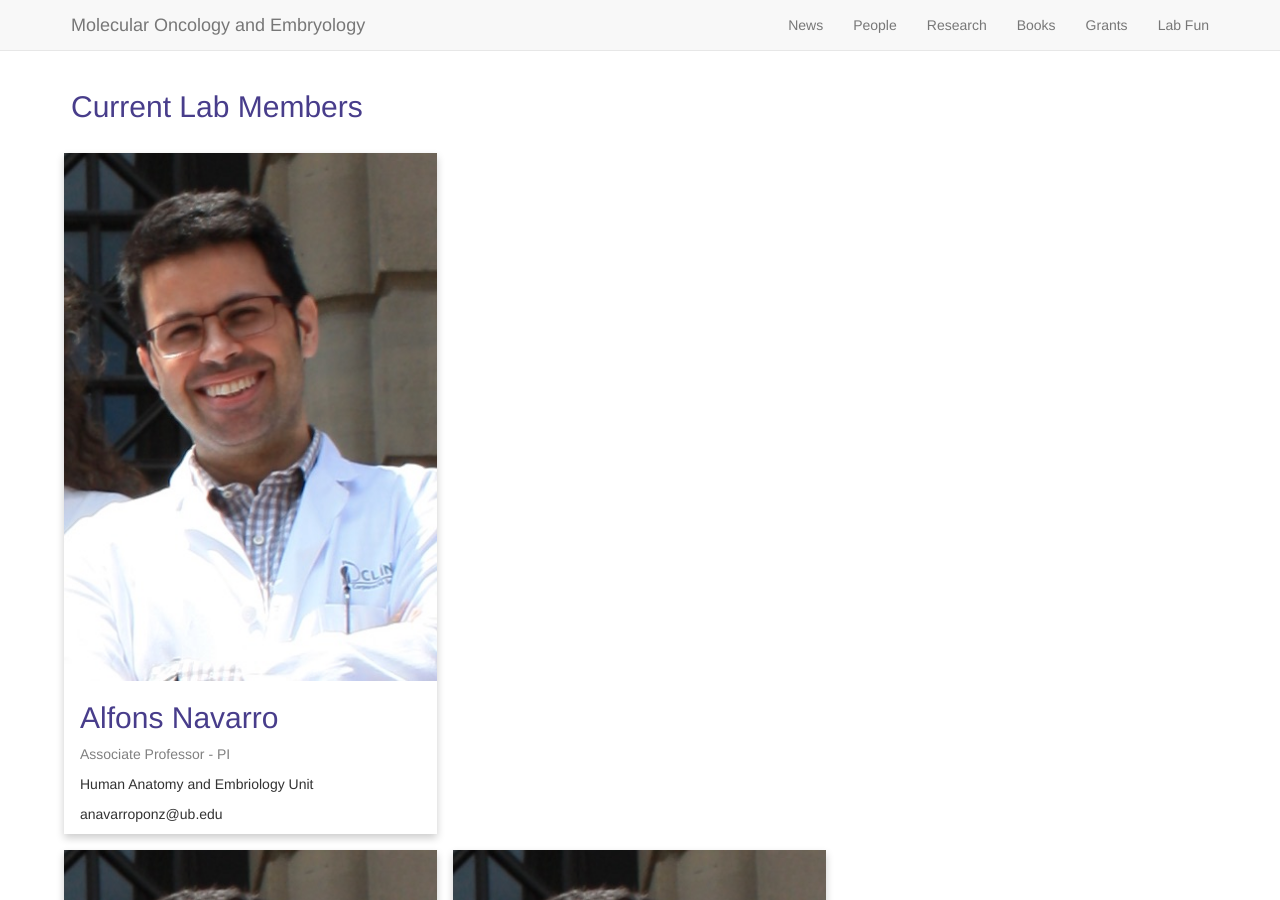
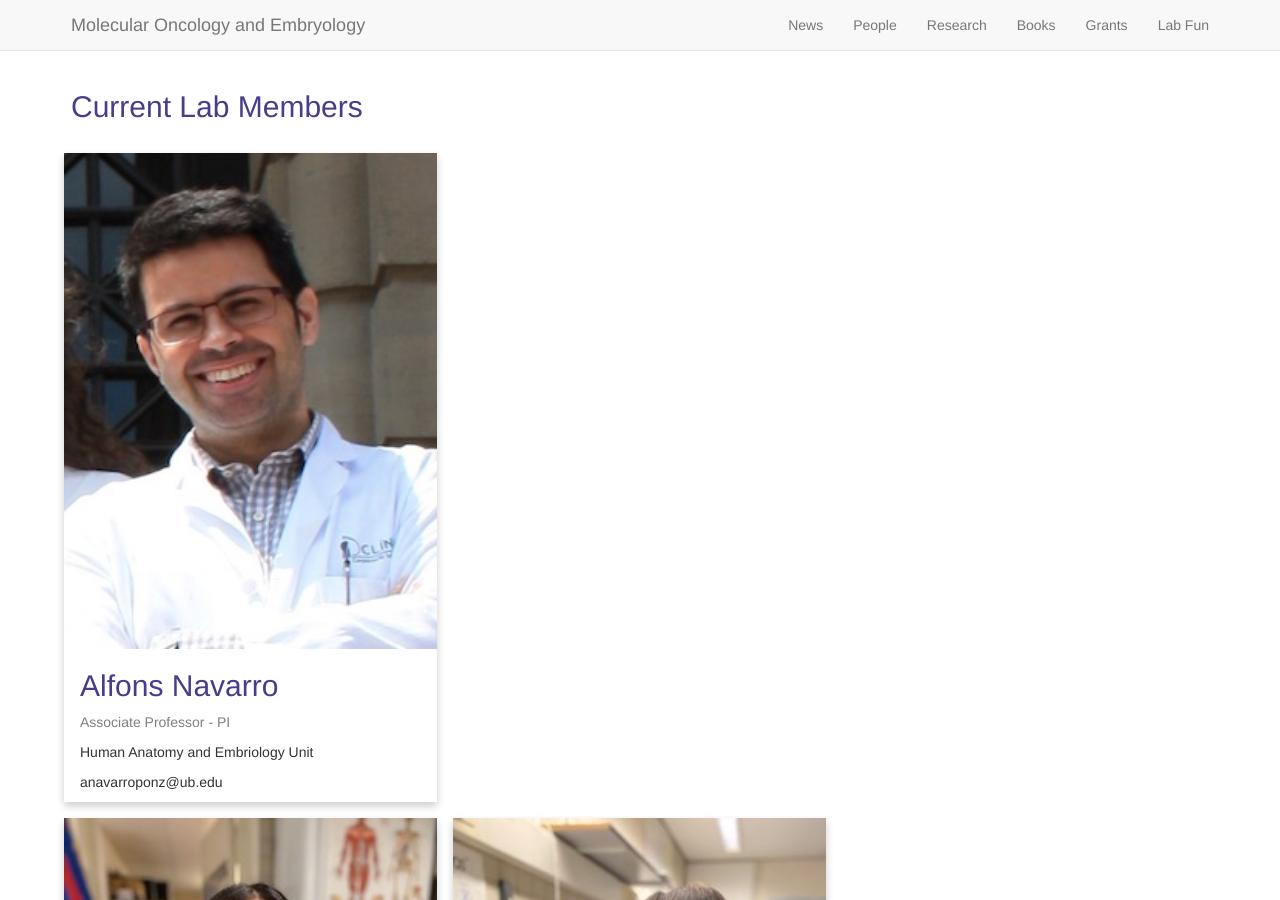
Before and after one commit to AlfonsNavarro/lab, a Jekyll site: the page built from pages/people_test2.md, in a window 1280 px wide and 900 px high. Built offline with Jekyll 4.4.1, drawn with Linux system fonts in a browser that asks for light colours; nearby versions of some CDN libraries.

Commit message:
new people_test2

```diff
--- a/pages/people_test2.md
+++ b/pages/people_test2.md
@@ -70,7 +70,7 @@
 <div class="row">
   <div class="column">
     <div class="card">
-      <img src="../assets/img/photo_Alfons_Navarro.jpeg" alt="Alfons" style="width:100%">
+      <img src="../assets/img/fotos_people/photo_Alfons_Navarro.jpeg" alt="Alfons" style="width:100%">
       <div class="container">
         <h2>Alfons Navarro</h2>
         <p class="title">Associate Professor - PI</p>
@@ -80,10 +80,11 @@
     </div>
   </div>
 </div>
+
 <div class="row">
   <div class="column">
     <div class="card">
-      <img src="../assets/img/photo_Alfons_Navarro.jpeg" alt="Mariano" style="width:100%">
+      <img src="../assets/img/fotos_people/Melissa.jpg" alt="Mariano" style="width:100%">
       <div class="container">
         <h2>Mariano Monzo</h2>
         <p class="title">Emeritus Professor</p>
@@ -95,7 +96,7 @@
 
   <div class="column">
     <div class="card">
-      <img src="../assets/img/photo_Alfons_Navarro.jpeg" alt="Melissa" style="width:100%">
+      <img src="../assets/img/fotos_people/Sandra.jpg" alt="Melissa" style="width:100%">
       <div class="container">
         <h2>Melissa Acosta</h2>
         <p class="title">Designer</p>
```
Also changed, not shown: assets/img/fotos_people/Melissa.jpg (added), assets/img/fotos_people/Sandra.jpg (added), assets/img/fotos_people/photo_Alfons_Navarro.jpeg (added), assets/img/photo_Alfons_Navarro.jpeg (deleted), 3 other files.
